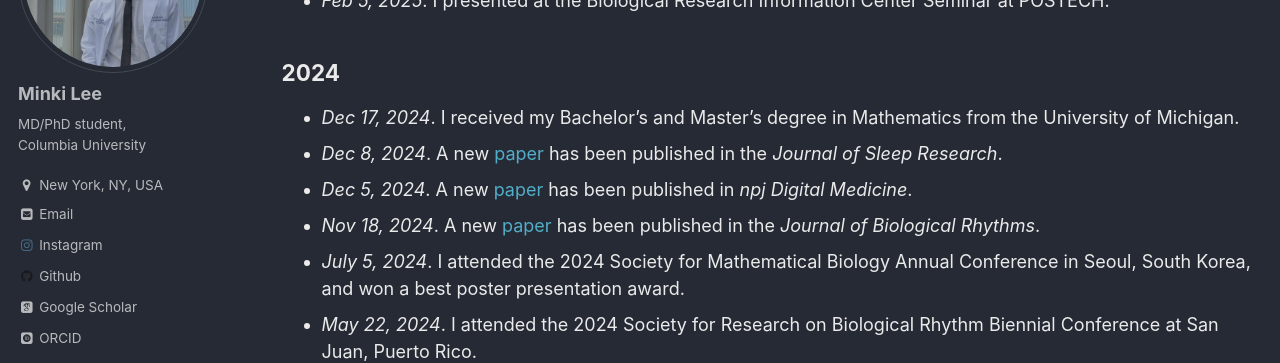
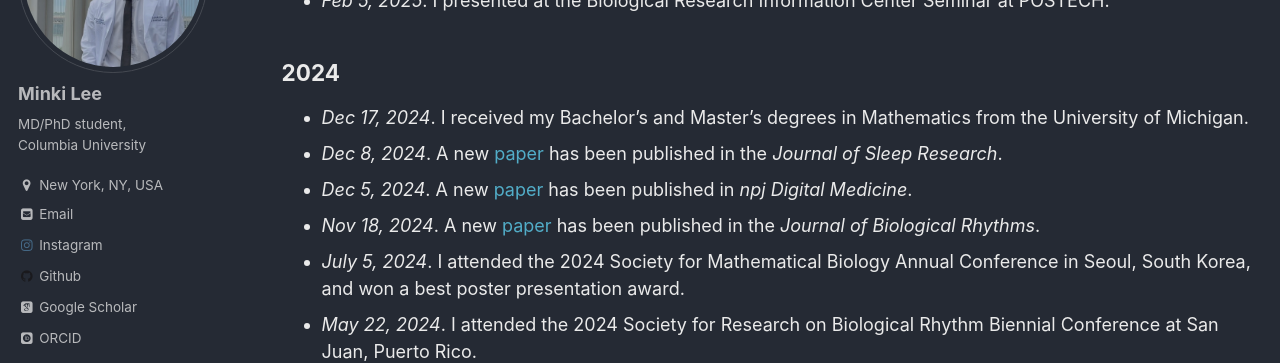
Before and after one commit to minkiplee/minkiplee.github.io, a Jekyll site: the page built from _pages/news.md, in a window 1280 px wide and 900 px high, scrolled down 402 px. Shown: the part 153-516 px from the top of the window. Built offline with Jekyll 4.4.1, drawn with Linux system fonts in a browser that asks for light colours; nearby versions of some CDN libraries; some web fonts are replaced; library files that are not in the unit come from our copies.

Commit message:
Update news.md

```diff
--- a/_pages/news.md
+++ b/_pages/news.md
@@ -17,7 +17,7 @@ author_profile: true
 
 2024
 ------
-* <i>Dec 17, 2024</i>.   I received my Bachelor's and Master's degree in Mathematics from the University of Michigan. <be>
+* <i>Dec 17, 2024</i>.   I received my Bachelor's and Master's degrees in Mathematics from the University of Michigan. <be>
 * <i>Dec 8, 2024</i>.   A new [<font color="#52ADC8">paper</font>](https://onlinelibrary.wiley.com/doi/10.1111/jsr.14425) has been published in the <i>Journal of Sleep Research</i>. <be>
 * <i>Dec 5, 2024</i>.   A new [<font color="#52ADC8">paper</font>](https://www.nature.com/articles/s41746-024-01348-6) has been published in <i>npj Digital Medicine</i>. <be>
 * <i>Nov 18, 2024</i>.   A new [<font color="#52ADC8">paper</font>](https://journals.sagepub.com/doi/abs/10.1177/07487304241288607) has been published in the <i>Journal of Biological Rhythms</i>. <be>
```
